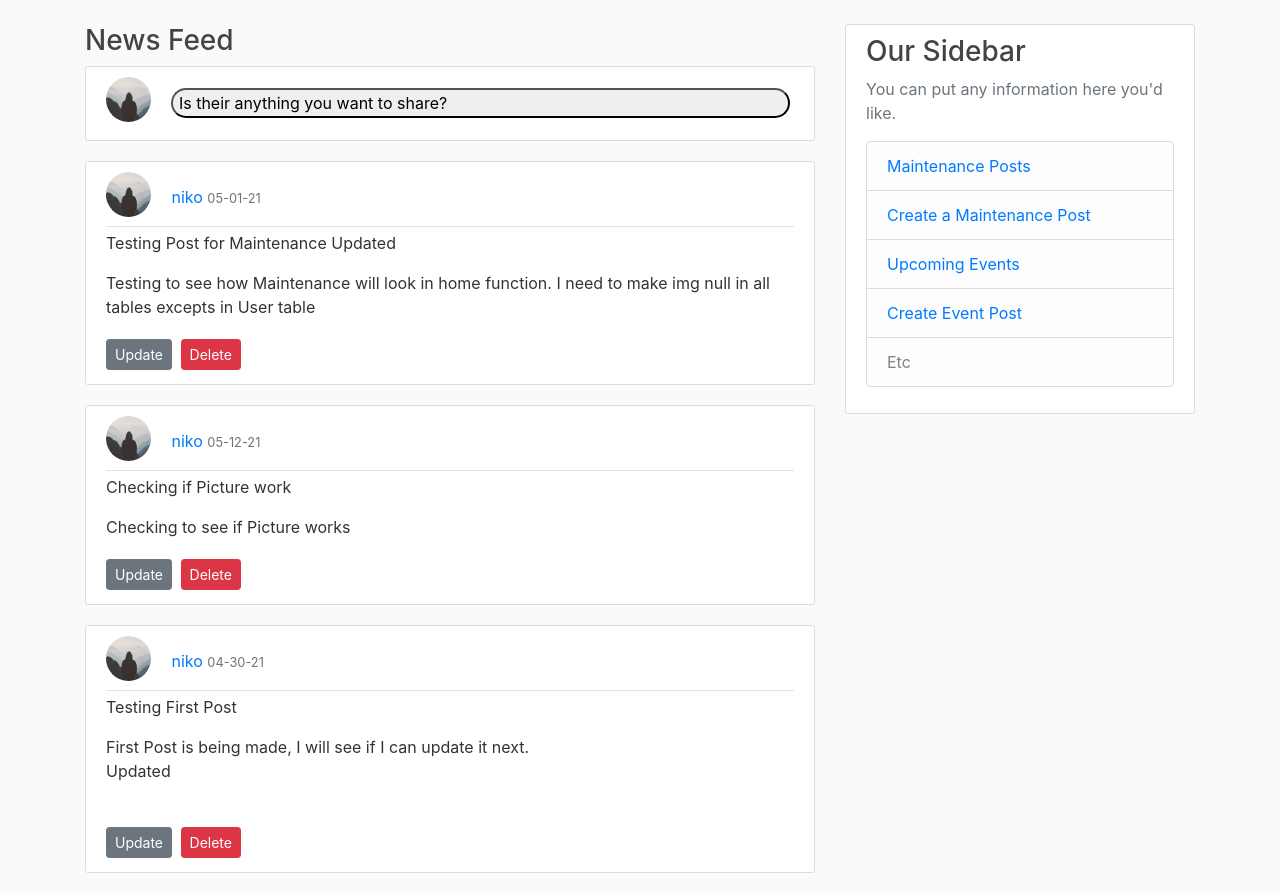
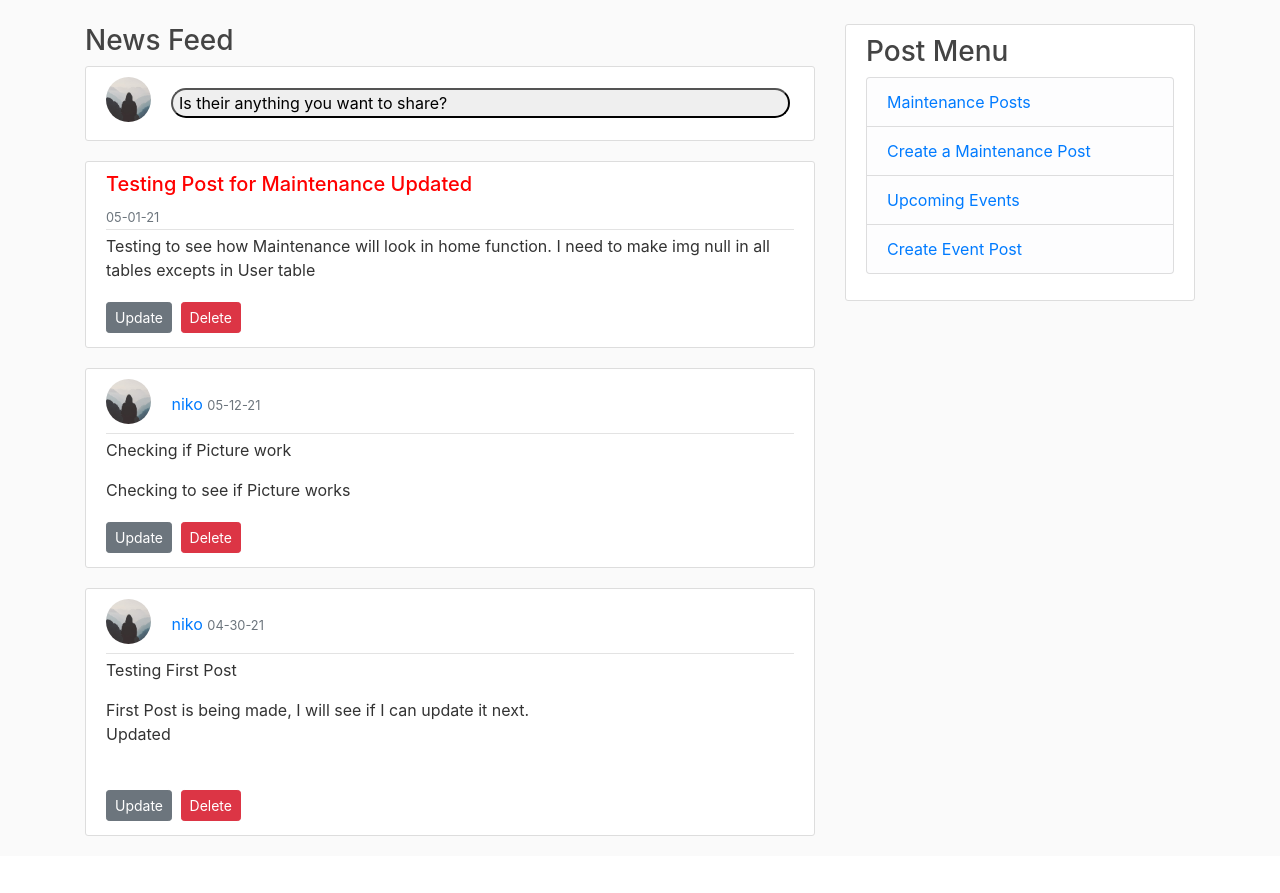
Before and after one commit to Niko2708/FieldstonTerrace, a Flask app: page /home in a window 1280 px wide. Shown: the part 56-949 px from the top of the page. After the commit the page ends 892 px from the top, so only its background shows below. Run offline with Flask 2, Linux system fonts and the light colour scheme; a user stored in the database is signed in; data comes from the database, SQL or seed files in the repository; both versions use the stored data as it was after the commit; some libraries are stand-ins or nearby versions.

Commit message:
Fixed post format for home page, fixed styles for profile post, fixed update post

```diff
--- a/app/__init__.py
+++ b/app/__init__.py
@@ -10,6 +10,7 @@
 import os
 import sentry_sdk
 from sentry_sdk.integrations.flask import FlaskIntegration
+from flask_bootstrap import Bootstrap
 
 #Error logging and tracking using sentry.io
 sentry_sdk.init(
@@ -21,6 +22,7 @@
 app = Flask(__name__)
 # A javascript library that customs time and dates
 moment = Moment(app)
+Bootstrap(app)
 SECRET_KEY = os.urandom(32)
 app.config['SECRET_KEY'] = SECRET_KEY
 app.config["TEMPLATES_AUTO_RELOAD"] = True
--- a/app/routes.py
+++ b/app/routes.py
@@ -77,7 +77,7 @@
     form = CommunityBoardForm()
     if form.validate_on_submit():
         post.title = form.title.data
-        post.body = form.body.data
+        post.body = form.post.data
         post.post_img = form.post_img.data
         db.session.commit()
         flash('Your post has been updated!', 'success')
--- a/app/static/css/base_login.css
+++ b/app/static/css/base_login.css
@@ -108,7 +108,6 @@
 .card-form-style{
     padding-left: 15px;
     padding-right: 15px;
-    height: 428px;
 }
 
 .textArea{
@@ -139,3 +138,7 @@
 .nav-link{
     color: white;
 }
+
+.maintenance-color{
+    color: red;
+}
--- a/app/templates/base_login.html
+++ b/app/templates/base_login.html
@@ -78,14 +78,12 @@
         </div>
         <div class="col-md-4">
             <div class="content-section">
-                <h3>Our Sidebar</h3>
-                <p class='text-muted'>You can put any information here you'd like.
+                <h3>Post Menu</h3>
                 <ul class="list-group">
                     <li class="list-group-item list-group-item-light"> <a href="{{url_for('maintenance')}}">Maintenance Posts</a></li>
                     <li class="list-group-item list-group-item-light" > <a href="{{url_for('maintenance_form')}}">Create a Maintenance Post</a></li>
                     <li class="list-group-item list-group-item-light"><a href="{{url_for('events')}}">Upcoming Events</a></li>
                     <li class="list-group-item list-group-item-light"><a href="{{url_for('event_form')}}">Create Event Post</a></li>
-                    <li class="list-group-item list-group-item-light">Etc</li>
                 </ul>
                 </p>
             </div>
--- a/app/templates/home.html
+++ b/app/templates/home.html
@@ -20,10 +20,10 @@
             <div class="card card-form-style">
                 <span class="close">&times;</span>
                 <h5>Title</h5>
-                <p class="textStyles">{{ form.title(class='textArea') }}</p>
+                <p class="textStyles">{{ form.title(class="form-control form-control-lg is-invalid") }}</p>
                 <h5 id="community-post">Create Post</h5>
                 <hr>
-                <p class="textStyles">{{ form.post(class='textArea') }}</p>
+                <p class="textStyles">{{ form.post(class='class="form-control form-control-lg is-invalid"') }}</p>
                 <p>Picture Attachment Button{{ form.post_img() }}</p>
                 <p id="test">{{ form.submit(class = 'buttonStyle') }}</p>
             </div>
@@ -34,13 +34,11 @@
     <article class="media content-section">
         <div class="media-body">
             <div class="article-metadata">
-                <img class="rounded-circle article-img"
-                     src="{{ url_for('static', filename='profile_pics/default.jpg')}}">
-                <a href="{{url_for('user', username=post.author.username)}}">{{ post.author.username }}</a>
+                <h5 class="maintenance-color">{{ post.title}}</h5>
                 <small class="text-muted">{{ post.timestamp.strftime('%m-%d-%y') }}</small>
             </div>
             <!--<h2><a class="article-title" href="#"></a></h2>-->
-            <p class="article-content">{{ post.title}}</p>
+
             <p class="article-content">{{ post.body }}</p>
             {% if post.author == current_user %}
             <div>
--- a/app/templates/maintenance.html
+++ b/app/templates/maintenance.html
@@ -7,13 +7,11 @@
 <article class="media content-section">
     <div class="media-body">
         <div class="article-metadata">
-            <img class="rounded-circle article-img"
-                 src="{{ url_for('static', filename='profile_pics/default.jpg')}}">
-            <a href="#">{{ post.author.username }}</a>
+            <h5 class="maintenance-color">{{ post.title}}</h5>
             <small class="text-muted">{{ post.timestamp.strftime('%m-%d-%y') }}</small>
         </div>
         <!--<h2><a class="article-title" href="#"></a></h2>-->
-        <p class="article-content">{{ post.title}}</p>
+
         <p class="article-content">{{ post.body }}</p>
         {% if post.author == current_user %}
         <div>
```
Also changed, not shown: app/templates/user.html (+3 -5 lines), app.db.
